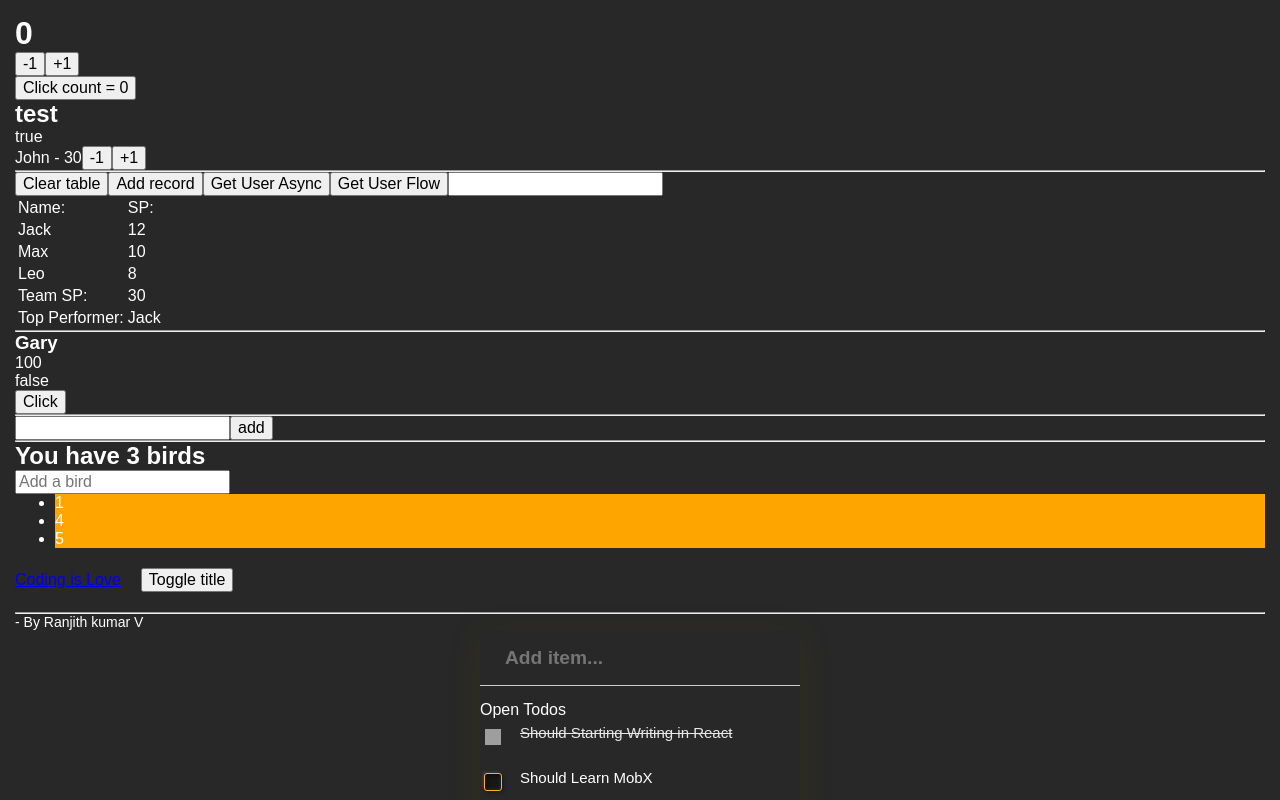
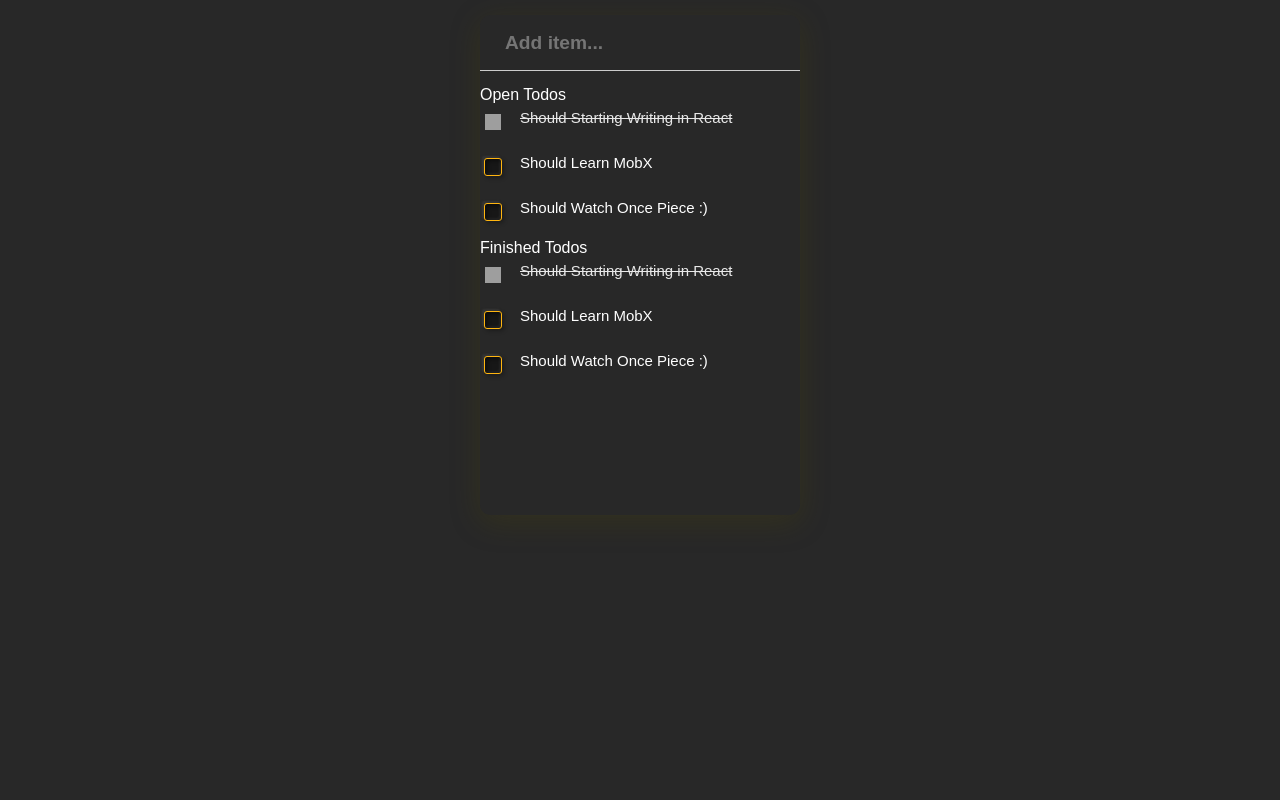
Before and after one commit to Bukovski/react-mobx-examples, a React (Create React App) app: page / in a window 1280 px wide. Shown: the top 800 px of the page. Built offline with nearby package versions, Linux system fonts and the light colour scheme; grey boxes are pictures that could not be loaded; the HTML template or start-up script is replaced by a standard one.

Commit message:
add: containers

```diff
--- a/src/App.jsx
+++ b/src/App.jsx
@@ -1,18 +1,14 @@
 import React from 'react';
+import { TodoContainer, ExamplesContainer } from "./containers";
 
-import Examples from "./mini-examples/examples.container";
-import { TodoNew, TodoList } from "./components";
 
 
 const App = () => {
   return (
     <div className="App">
-      <Examples />
+      {/*<ExamplesContainer />*/}
 
-      <div className="todoList">
-        <TodoNew />
-        <TodoList />
-      </div>
+      <TodoContainer />
     </div>
   );
 }
--- /dev/null
+++ b/src/containers/index.js
@@ -0,0 +1,2 @@
+export { default as ExamplesContainer } from './examples.container';
+export { default as TodoContainer } from './todo.container';
--- /dev/null
+++ b/src/containers/todo.container.jsx
@@ -0,0 +1,16 @@
+import React from 'react';
+
+import { TodoNew, TodoList } from "../components";
+
+
+const TodoContainer = () => {
+	return (
+		<div className="todoList">
+			<TodoNew />
+			<TodoList />
+		</div>
+	);
+}
+
+
+export default TodoContainer;
```
Also changed, not shown: src/containers/examples.container.jsx (renamed from src/mini-examples/examples.container.js, +10 -10 lines).
